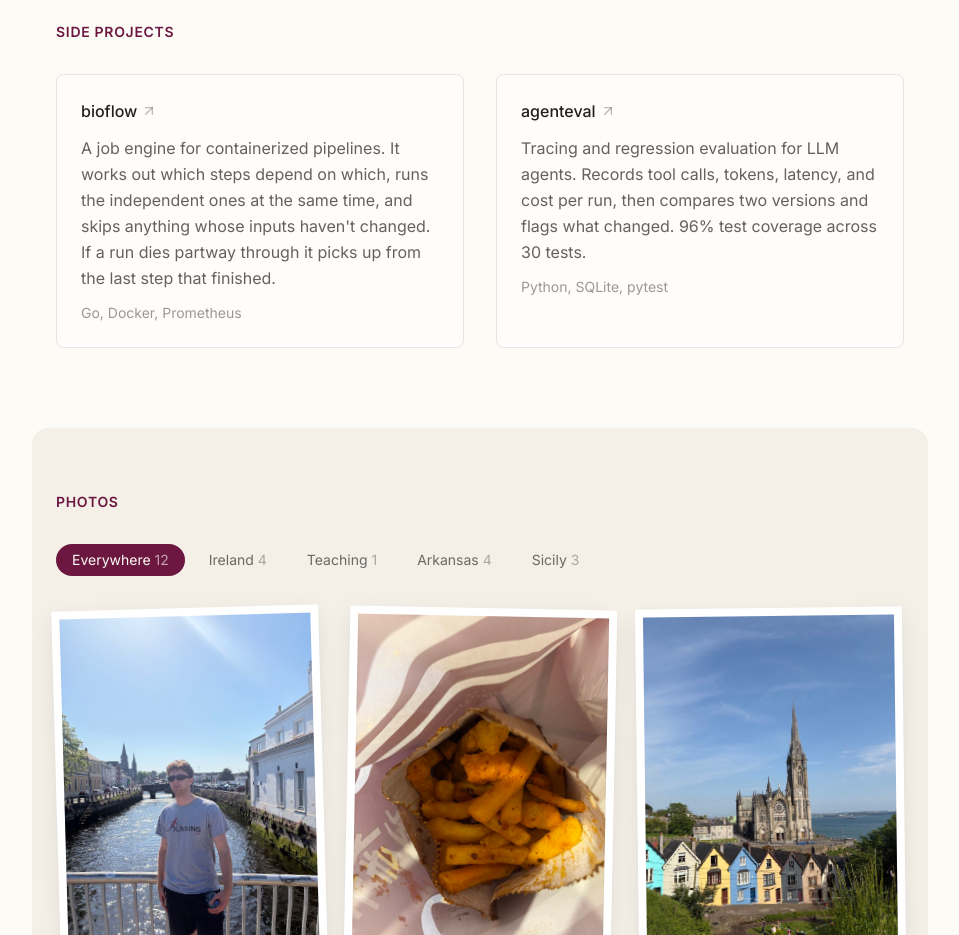
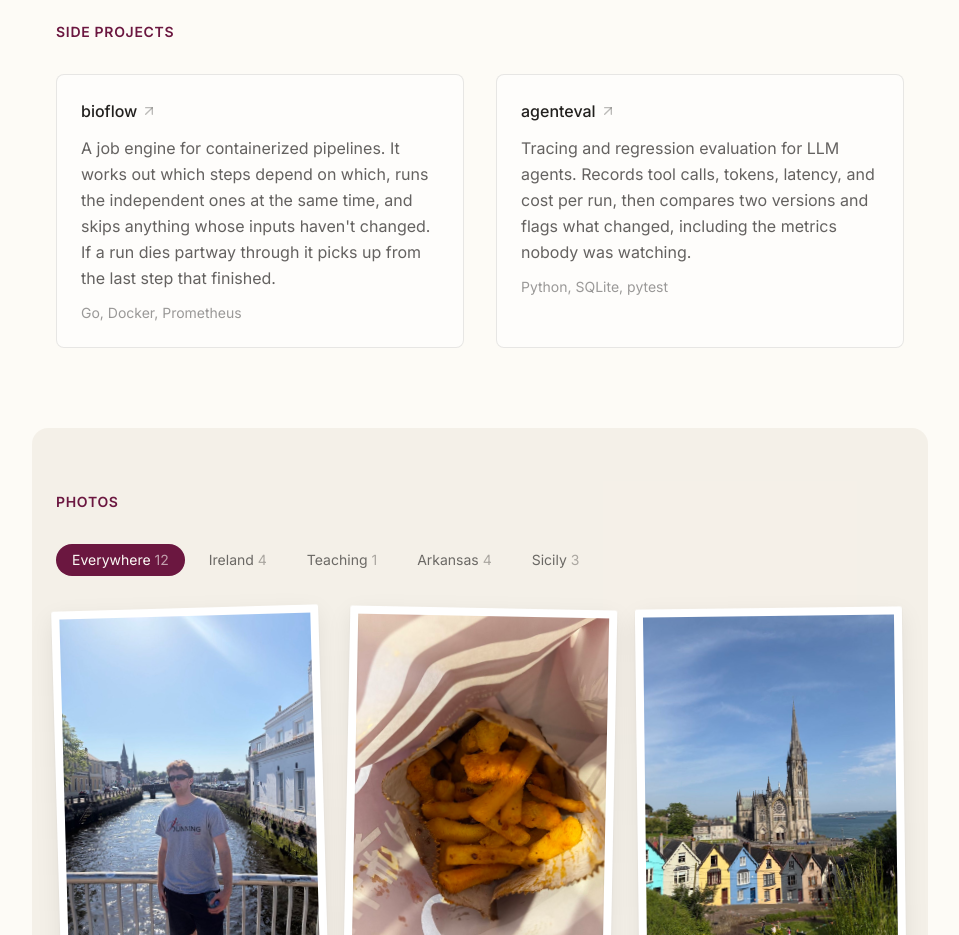
Before and after one commit to CiaranFlanagan/Personal-Site, a React (Vite) app: page / in a window 1280 px wide. Shown: the part 2060-2995 px from the top of the page, without its empty margins (160-1119 px from the left). Built offline with nearby package versions, Linux system fonts and the light colour scheme; no server answers.

Commit message:
Drop the test-coverage figure from the site
Coverage is a number to keep healthy in the repo, not a credential to
advertise. The agenteval description now ends on what the tool actually
does instead.

Also rebuilds public/resume.pdf from the updated resume source.

```diff
--- a/src/constants/index.js
+++ b/src/constants/index.js
@@ -85,7 +85,7 @@ export const PROJECTS = [
     title: "agenteval",
     tech: ["Python", "SQLite", "pytest"],
     description:
-      "Tracing and regression evaluation for LLM agents. Records tool calls, tokens, latency, and cost per run, then compares two versions and flags what changed. 96% test coverage across 30 tests.",
+      "Tracing and regression evaluation for LLM agents. Records tool calls, tokens, latency, and cost per run, then compares two versions and flags what changed, including the metrics nobody was watching.",
     href: "https://github.com/CiaranFlanagan/agenteval",
   },
 ];
```
Also changed, not shown: 1 other file (tests, documents, lock files or other folders).
